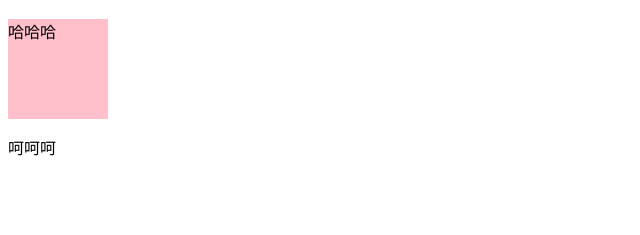
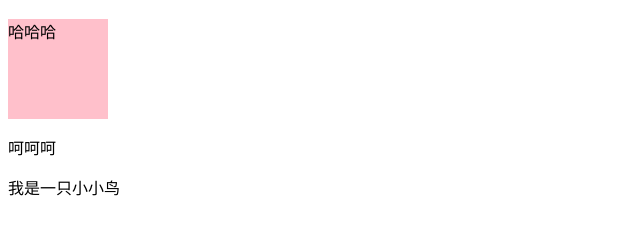
Before and after one commit to xiaohuahua2/test, a plain HTML site: page index.html in a window 1280 px wide. Shown: the part 61-296 px from the top of the page, without its empty margins (0-640 px from the left). Drawn offline with Linux system fonts and the light colour scheme.

Commit message:
又修改了一下新闻页

```diff
--- a/index.html
+++ b/index.html
@@ -16,6 +16,8 @@
 <div id="dv">哈哈哈</div>
 <p>呵呵呵</p>
 
+我是一只小小鸟
+
 
 </body>
 </html>
```
